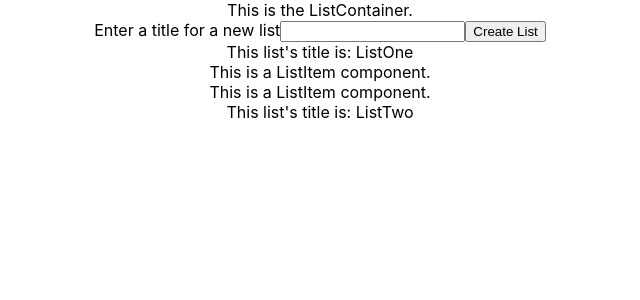
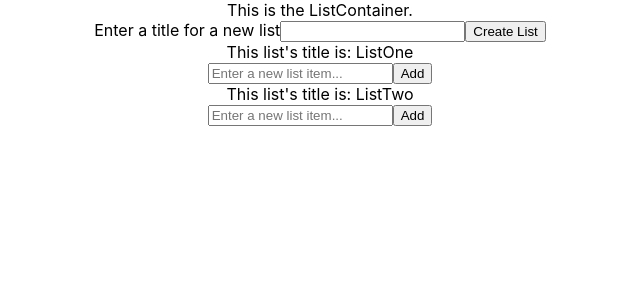
Before and after one commit to JohnZBurnett/ListApp, a React (Create React App) app: page / in a window 1280 px wide. Shown: the top 300 px of the page, without its empty margins (320-960 px from the left). Built offline with nearby package versions, Linux system fonts and the light colour scheme.

Commit message:
pass listItem logic into List.js, will refactor to container/presentational

```diff
--- a/src/List.js
+++ b/src/List.js
@@ -1,7 +1,49 @@
-import React from 'react';
+import React, { Component } from 'react';
+import ListItem from './ListItem';
 
-export default ({ title }) => {
-    return(
-        <div>This list's title is: {title}</div>
-    )
+
+class List extends Component {
+    constructor(props) {
+        super(props)
+        this.state = {
+            listItems: [],
+            listItemFormValue: ""
+        }
+    }
+
+    updateListItemForm(event) {
+        let newValue = event.target.value;
+        this.setState({
+            listItemFormValue: newValue
+        })
+    }
+
+    addNewListItem() {
+        let listItemsPlusNewItem = [...this.state.listItems, this.state.listItemFormValue];
+        this.setState({
+            listItems: listItemsPlusNewItem,
+            listItemFormValue: ""
+        })
+
+    }
+
+    render() {
+        const { title, listId} = this.props;
+        return(
+            <div>
+                <div>This list's title is: {title}</div>
+            {
+                this.state.listItems.map( listItem => {
+                    return <ListItem body={listItem} />
+                })
+            }
+            <input type="text" value={this.state.listItemFormValue} placeholder="Enter a new list item..." onChange={this.updateListItemForm.bind(this)}></input>
+            <button onClick={this.addNewListItem.bind(this)}>Add</button>
+            </div>
+        )
+    }
+
+
 }
+
+export default List
--- a/src/ListItem.js
+++ b/src/ListItem.js
@@ -1,7 +1,7 @@
 import React from 'react';
 
-export default () => {
+export default ({ body }) => {
     return(
-        <div>This is a ListItem component.</div>
+        <div>{body}</div>
     )
 }
--- a/src/ListsContainer.js
+++ b/src/ListsContainer.js
@@ -4,12 +4,14 @@ import List from './List';
 import ListItem from './ListItem';
 
 class ListsContainer extends Component {
+
     constructor() {
         super();
         this.state = {
-            lists: [{ title: 'ListOne', listItems: ["hello", "goodbye"]}, {title: 'ListTwo', listItems: []}],
+            lists: [{ id: 0, title: 'ListOne'}, {id: 1, title: 'ListTwo'}],
             newListFormValue: ""
         }
+        this.id = 0;
     }
 
     updateNewListFormValue(event) {
@@ -20,7 +22,7 @@ class ListsContainer extends Component {
     }
 
     createNewList() {
-        let newList = { title: this.state.newListFormValue};
+        let newList = { title: this.state.newListFormValue, listItems: []};
         let updatedArrOfLists = [...this.state.lists, newList];
         this.setState({
             lists: updatedArrOfLists,
@@ -33,18 +35,11 @@ class ListsContainer extends Component {
             this.state.lists.map( list => {
                 return(
                     <Fragment>
-                        <List title={list.title}/>
-                        {this.renderAllListItems(list.listItems)}
+                        <List title={list.title} listItems={list.listItems} listId={list.listId}/>
                     </Fragment>
                 )
             })
         )
-    }
-
-    renderAllListItems(listItems) {
-        return listItems.map( listItem => {
-            return <ListItem body={listItem.body} />
-        })
     }
 
     render() {
```
